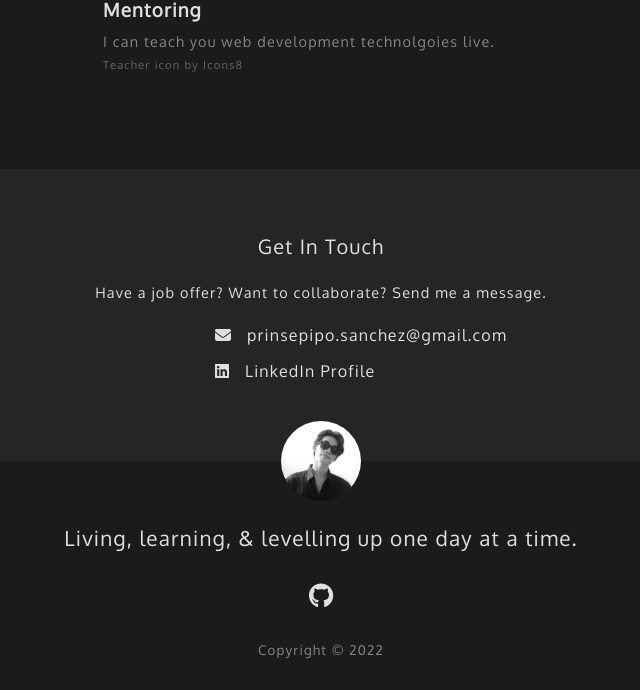
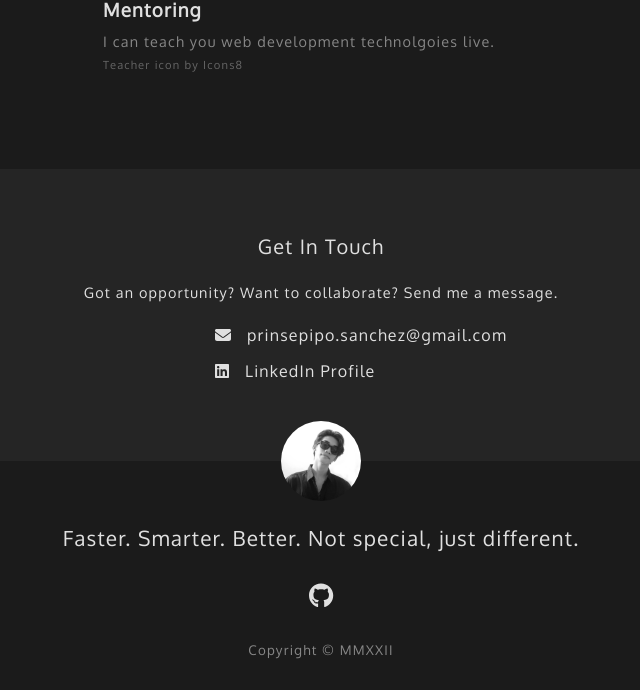
Before and after one commit to prinsepipo/portfolio, a Gatsby site: page / in a window 1280 px wide. Shown: the part 2624-3314 px from the top of the page, without its empty margins (319-959 px from the left). Built offline with nearby package versions, Linux system fonts and the light colour scheme; Gatsby itself is replaced by a stand-in of ours.

Commit message:
Change Contact and motto phrasing

```diff
--- a/src/components/contact/Contact.js
+++ b/src/components/contact/Contact.js
@@ -16,7 +16,7 @@ const Contact = () => {
   return (
     <ContentContainer id="contact" className="c-contact">
       <ContentHeader title="Get In Touch" />
-      <p className="contact-comment">Have a job offer? Want to collaborate? Send me a message.</p>
+      <p className="contact-comment">Got an opportunity? Want to collaborate? Send me a message.</p>
 
       <ul class="contact-list">
         <li className="contact-item contact-email">
--- a/src/components/footer/Footer.js
+++ b/src/components/footer/Footer.js
@@ -9,13 +9,13 @@ import "./Footer.css";
 const Footer = () => {
   return (
     <footer className="footer">
-      <ProfilePicture large/>
+        <ProfilePicture large/>
 
-      <p className="motto">Living, learning, & levelling up one day at a time.</p>
+        <p className="motto">Faster. Smarter. Better. Not special, just different.</p>
 
-      <SocialList />
+        <SocialList />
 
-      <small className="copyright">Copyright &copy; 2022</small>
+        <small className="copyright" title="Copyright &copy; 2022">Copyright &copy; MMXXII</small>
     </footer>
   );
 }
```
